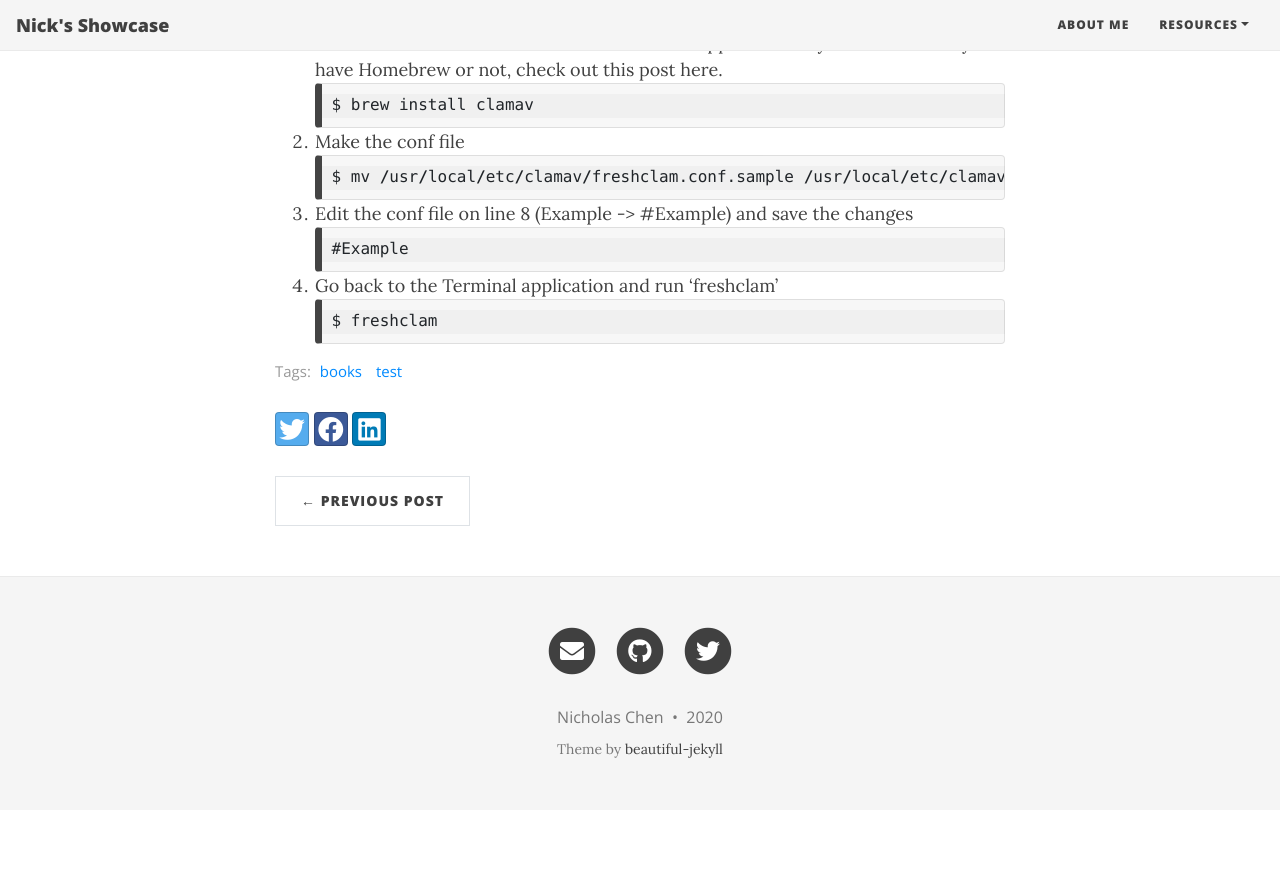
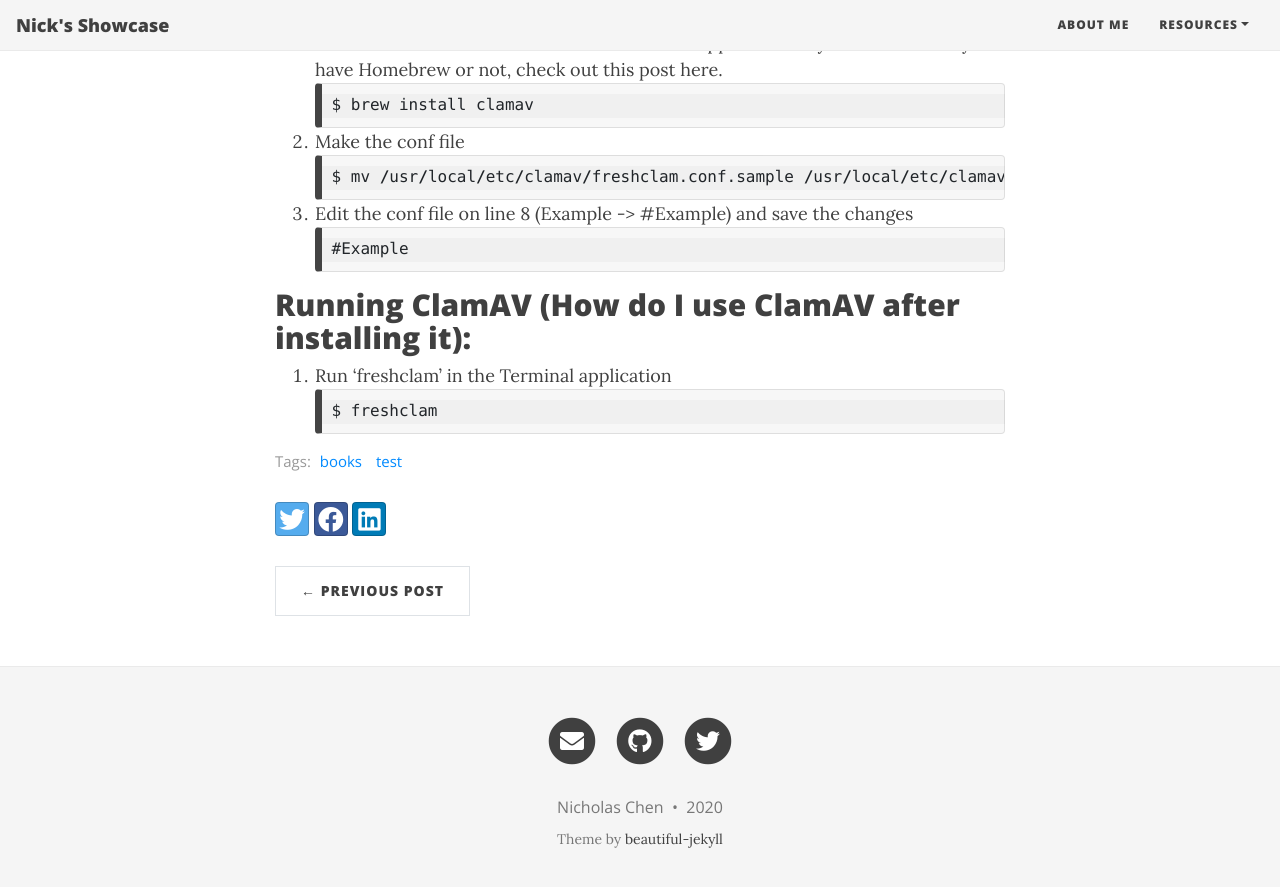
Before and after one commit to porcupinenick/porcupinenick.github.io, a Jekyll site: the page built from _posts/2020-08-24-clamav-post.md, in a window 1280 px wide and 900 px high, scrolled down 836 px. Shown: the top 887 px of the window. Built offline with Jekyll 4.4.1, drawn with Linux system fonts in a browser that asks for light colours; nearby versions of some CDN libraries; before the commit the page ends 1646 px from its top, so only the background shows below that.

Commit message:
add new running section
add new running section

````diff
--- a/_posts/2020-08-24-clamav-post.md
+++ b/_posts/2020-08-24-clamav-post.md
@@ -29,8 +29,8 @@ $ mv /usr/local/etc/clamav/freshclam.conf.sample /usr/local/etc/clamav/freshclam
 #Example
 ```
 
-
-4. Go back to the Terminal application and run 'freshclam'
+## Running ClamAV (How do I use ClamAV after installing it):
+1. Run 'freshclam' in the Terminal application
 ```javascript
 $ freshclam
 ```
````
